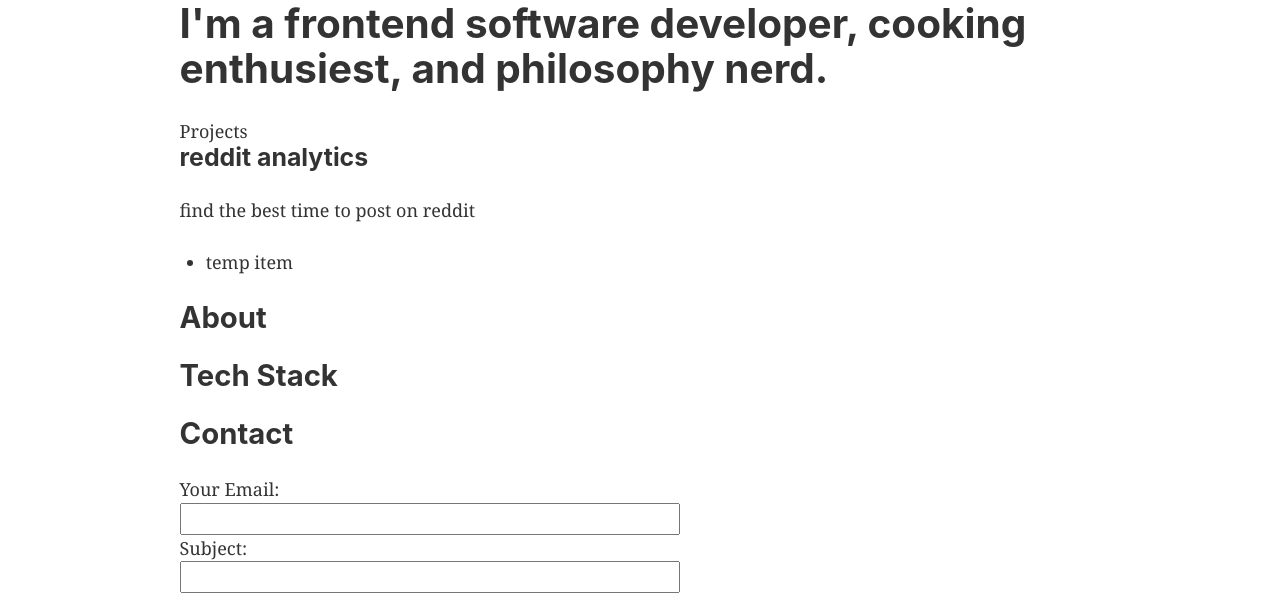
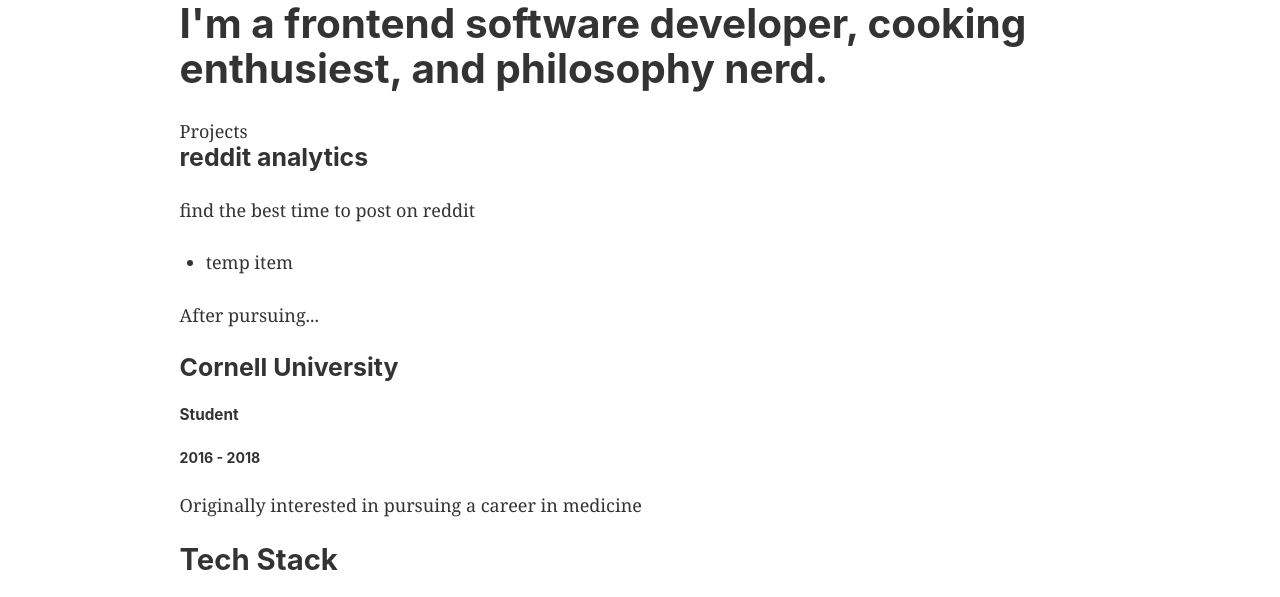
Before and after one commit to Hamm-J/jasonhamm-dot-dev, a Gatsby site: page / in a window 1280 px wide. Shown: the part 191-788 px from the top of the page. Built offline with nearby package versions, Linux system fonts and the light colour scheme; Gatsby itself is replaced by a stand-in of ours.

Commit message:
Create About component
-Created the About component to map over experience data
-Data mapping not implemented yet
-Created corresponding styled file for the component

```diff
--- /dev/null
+++ b/src/components/About/About.jsx
@@ -0,0 +1,25 @@
+import React from "react"
+import {
+  AboutContainer,
+  ExperienceTitle,
+  Position,
+  Date,
+  Description,
+} from "./About.styled"
+
+const About = () => {
+  return (
+    <AboutContainer>
+      <Description>After pursuing...</Description>
+      {/* TODO: map over each experience */}
+      <ExperienceTitle>Cornell University</ExperienceTitle>
+      <Position>Student</Position>
+      <Date>2016 - 2018</Date>
+      <Description>
+        Originally interested in pursuing a career in medicine
+      </Description>
+    </AboutContainer>
+  )
+}
+
+export default About
--- /dev/null
+++ b/src/components/About/About.styled.jsx
@@ -0,0 +1,11 @@
+import styled from "styled-components"
+
+export const AboutContainer = styled.section``
+
+export const ExperienceTitle = styled.h3``
+
+export const Position = styled.h5``
+
+export const Date = styled.h6``
+
+export const Description = styled.p``
--- /dev/null
+++ b/src/components/About/Index.js
@@ -0,0 +1,3 @@
+import About from "./About"
+
+export default About
--- a/src/pages/index.js
+++ b/src/pages/index.js
@@ -3,6 +3,7 @@ import { Link } from "gatsby"
 import ContactForm from "../components/ContactForm/ContactForm"
 import Landing from "../components/Landing/Index"
 import Projects from "../components/Projects/Index"
+import About from "../components/About/Index"
 
 import Layout from "../components/layout"
 import Seo from "../components/seo"
@@ -12,7 +13,7 @@ const IndexPage = () => (
     <Seo title="Home" />
     <Landing></Landing>
     <Projects></Projects>
-    <h2>About</h2>
+    <About></About>
     <h2>Tech Stack</h2>
     <h2>Contact</h2>
     <ContactForm></ContactForm>
```
